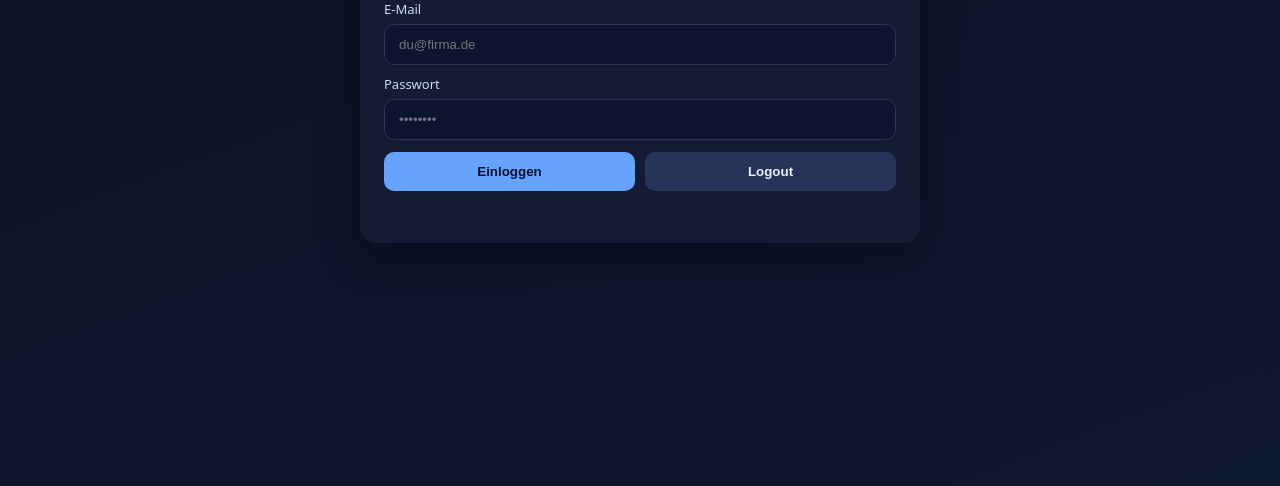
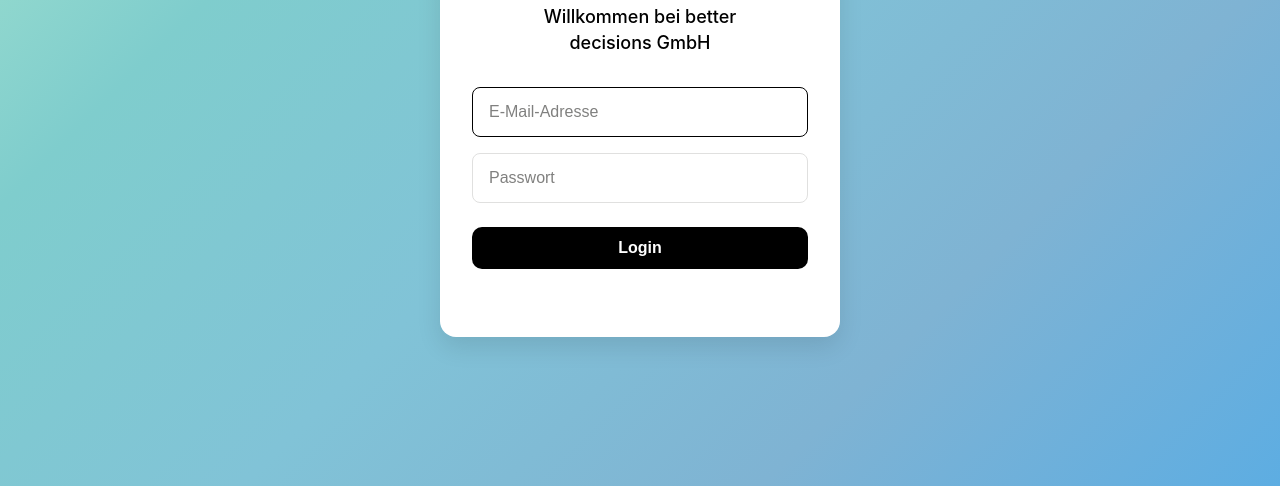
Before and after one commit to MarcoSchabel/hr-login, a plain HTML site: page index.html in a window 1280 px wide. Shown: the part 314-800 px from the top of the page. Drawn offline with nearby package versions, Linux system fonts and the light colour scheme.

Commit message:
Update index.html

```diff
--- a/index.html
+++ b/index.html
@@ -1,121 +1,232 @@
-<!doctype html>
+<!DOCTYPE html>
 <html lang="de">
+<head>
+  <meta charset="UTF-8">
+  <meta http-equiv="X-UA-Compatible" content="IE=edge">
+  <meta name="viewport" content="width=device-width, initial-scale=1">
+  <title>HR Login - better decisions GmbH</title>
 
-<head>
-  <meta charset="utf-8" />
-  <title>HR Login</title>
-  <meta name="viewport" content="width=device-width,initial-scale=1" />
   <style>
-    :root {
-      --bg: #0c1222;
-      --card: #141c33;
-      --text: #eaf0ff;
-      --muted: #9fb0d0;
-      --accent: #66a3ff
-    }
-
     * {
-      box-sizing: border-box
+      box-sizing: border-box;
+      margin: 0;
+      padding: 0;
     }
 
     body {
-      margin: 0;
-      background: linear-gradient(160deg, #0c1222, #0e1730);
-      color: var(--text);
-      font-family: system-ui
+      font-family: -apple-system, BlinkMacSystemFont, "Segoe UI", Roboto, "Helvetica Neue", Arial, sans-serif;
+      min-height: 100vh;
+      background: linear-gradient(135deg, #a8e6cf 0%, #7fcdcd 25%, #81c3d7 50%, #7fb3d3 75%, #5dade2 100%);
+      display: flex;
+      align-items: center;
+      justify-content: center;
+      padding: 20px;
     }
 
-    .wrap {
-      min-height: 100vh;
-      display: grid;
-      place-items: center;
-      padding: 24px
+    .login-container {
+      background: #ffffff;
+      border-radius: 16px;
+      box-shadow: 0 10px 25px rgba(0, 0, 0, 0.1);
+      padding: 40px 32px 32px 32px;
+      width: 100%;
+      max-width: 400px;
+      text-align: center;
     }
 
-    .card {
-      width: min(560px, 94vw);
-      background: var(--card);
-      border-radius: 16px;
-      padding: 24px;
-      box-shadow: 0 14px 40px rgba(0, 0, 0, .35)
+    .logo {
+      display: inline-block;
+      border: 2px solid #000000;
+      padding: 8px 12px;
+      font-size: 18px;
+      font-weight: bold;
+      color: #000000;
+      margin-bottom: 24px;
+      font-family: monospace;
     }
 
-    h1 {
-      margin: 0 0 16px;
-      font-size: 22px
+    .welcome-title {
+      color: #000000;
+      font-size: 18px;
+      font-weight: 500;
+      margin-bottom: 32px;
+      line-height: 1.4;
     }
 
-    label {
-      display: block;
-      margin: 10px 0 6px;
-      color: #cdd9f5;
-      font-size: 13px
+    .form-field {
+      margin-bottom: 16px;
+      text-align: left;
     }
 
-    input {
+    .form-input {
       width: 100%;
-      padding: 12px 14px;
-      border-radius: 10px;
-      border: 1px solid #2a3558;
-      background: #0c1430;
-      color: var(--text)
+      padding: 12px 16px;
+      border: 1px solid #e0e0df;
+      border-radius: 8px;
+      background-color: #ffffff;
+      color: #000000;
+      font-size: 16px;
+      line-height: 1.5;
+      transition: border-color 0.15s ease-in-out;
     }
 
-    .row {
-      display: flex;
-      gap: 10px;
-      margin-top: 12px;
-      flex-wrap: wrap
+    .form-input:focus {
+      outline: none;
+      border-color: #000000;
     }
 
-    button {
-      flex: 1;
-      min-width: 140px;
-      padding: 12px;
-      border: 0;
-      border-radius: 10px;
-      background: var(--accent);
-      color: #051029;
-      font-weight: 600;
-      cursor: pointer
+    .form-input::placeholder {
+      color: #80807f;
     }
 
-    button.secondary {
-      background: #26345c;
-      color: #eaf0ff
+    .submit-button {
+      width: 100%;
+      padding: 12px 24px;
+      background-color: #000000;
+      color: #ffffff;
+      border: none;
+      border-radius: 10px;
+      font-size: 16px;
+      font-weight: 600;
+      cursor: pointer;
+      transition: background-color 0.15s ease-in-out;
+      margin-top: 8px;
     }
 
-    .err {
-      margin-top: 10px;
-      color: #ff9aa8;
-      min-height: 18px
+    .submit-button:hover {
+      background-color: rgba(0, 0, 0, 0.8);
+    }
+
+    .logout-button {
+      width: 100%;
+      padding: 12px 24px;
+      background-color: transparent;
+      color: #161616;
+      border: 1px solid #000000;
+      border-radius: 10px;
+      font-size: 16px;
+      font-weight: 600;
+      cursor: pointer;
+      transition: all 0.15s ease-in-out;
+      margin-top: 8px;
+    }
+
+    .logout-button:hover {
+      background-color: rgba(0, 0, 0, 0.05);
+    }
+
+    .error-message {
+      color: #e74c3c;
+      font-size: 14px;
+      margin-top: 16px;
+      min-height: 20px;
+      text-align: center;
+    }
+
+    .footer {
+      position: fixed;
+      bottom: 24px;
+      left: 50%;
+      transform: translateX(-50%);
+      text-align: center;
+    }
+
+    .footer-links {
+      color: #80807f;
+      font-size: 14px;
+    }
+
+    .footer-links a {
+      color: #161616;
+      text-decoration: underline;
+      text-underline-offset: 0.2em;
+      text-decoration-color: rgba(73, 73, 69, 0.18);
+    }
+
+    .footer-links a:hover {
+      text-decoration-color: rgba(18, 18, 17, 0.73);
+    }
+
+    /* Mobile responsiveness */
+    @media (max-width: 480px) {
+      .login-container {
+        margin: 20px;
+        padding: 32px 24px 24px 24px;
+      }
+
+      .footer {
+        position: static;
+        margin-top: 40px;
+        transform: none;
+      }
     }
   </style>
+
   <script src="https://unpkg.com/@supabase/supabase-js@2"></script>
 </head>
 
 <body>
-  <div class="wrap">
-    <div class="card">
-      <h1>HR Login</h1>
+  <div class="login-container">
+    <div class="logo">
+      <svg width="80" height="80" viewBox="0 0 255.32 255.32" xmlns="http://www.w3.org/2000/svg">
+        <defs>
+          <style>
+            .cls-1 {
+              fill: #1d1d1b;
+              stroke-width: 0px;
+            }
+          </style>
+        </defs>
+        <g>
+          <path class="cls-1" d="M150.1,127.66c0-12.47,2.93-22.42,8.79-29.87,5.86-7.44,13.64-11.17,23.34-11.17,9.15,0,16.35,3.19,21.59,9.57l.82-8.09h16.25v77.84c0,10.54-3.28,18.85-9.83,24.93-6.55,6.08-15.4,9.13-26.53,9.13-5.89,0-11.64-1.22-17.25-3.67-5.61-2.45-9.88-5.65-12.8-9.61l8.53-10.83c5.54,6.58,12.37,9.87,20.48,9.87,5.99,0,10.71-1.62,14.17-4.86,3.46-3.24,5.19-8,5.19-14.28v-5.42c-5.19,5.79-12.12,8.68-20.78,8.68-9.4,0-17.08-3.73-23.04-11.2-5.96-7.47-8.94-17.81-8.94-31.02ZM168.05,129.21c0,8.06,1.64,14.41,4.93,19.03,3.29,4.63,7.85,6.94,13.69,6.94,7.27,0,12.66-3.12,16.18-9.35v-35.32c-3.41-6.08-8.76-9.13-16.03-9.13-5.94,0-10.55,2.35-13.84,7.05-3.29,4.7-4.93,11.63-4.93,20.78Z"/>
+          <path class="cls-1" d="M121.87,169.89c-10.01,0-17.83-3.63-23.44-10.88-5.61-7.26-8.42-17.44-8.42-30.55s2.84-23.4,8.53-30.73c5.68-7.33,13.56-10.99,23.62-10.99s18.58,3.89,24.09,11.68h.87c-.82-5.76-1.23-10.3-1.23-13.64v-29.24h17.13v112.92h-13.35l-2.98-10.52h-.8c-5.47,7.98-13.47,11.97-24.02,11.97ZM126.44,156.1c7.02,0,12.12-1.97,15.31-5.91s4.84-10.34,4.94-19.19v-2.4c0-10.11-1.65-17.29-4.94-21.55-3.29-4.26-8.44-6.39-15.46-6.39-6,0-10.62,2.43-13.86,7.29-3.24,4.86-4.86,11.79-4.86,20.79s1.57,15.69,4.72,20.36c3.14,4.67,7.86,7,14.15,7Z"/>
+          <path class="cls-1" d="M104.26,129.26c0,12.35-2.76,22.17-8.27,29.47-5.51,7.3-13.1,10.95-22.75,10.95s-16.56-3.36-21.76-10.07l-.88,8.6h-16.17V55.32h17.86v41.01c5.14-6.07,12.08-9.11,20.8-9.11,9.7,0,17.32,3.6,22.86,10.8,5.54,7.2,8.31,17.27,8.31,30.21v1.03ZM86.4,127.71c0-8.62-1.52-15.09-4.56-19.41-3.04-4.31-7.45-6.47-13.23-6.47-7.74,0-13.18,3.38-16.32,10.14v32.78c3.18,6.91,8.67,10.36,16.46,10.36,5.59,0,9.9-2.08,12.94-6.25,3.04-4.16,4.61-10.46,4.7-18.89v-2.28Z"/>
+        </g>
+        <path class="cls-1" d="M255.32,255.32H0V0h255.32v255.32ZM17.32,238h220.67V17.32H17.32v220.67Z"/>
+      </svg>
+    </div>
 
-      <label for="email">E-Mail</label>
-      <input id="email" type="email" autocomplete="username" placeholder="du@firma.de" required />
+    <h1 class="welcome-title">Willkommen bei better<br>decisions GmbH</h1>
 
-      <label for="pw">Passwort</label>
-      <input id="pw" type="password" autocomplete="current-password" placeholder="••••••••" required />
-
-      <div class="row">
-        <button id="btnSignIn">Einloggen</button>
-        <button id="btnSignOut" class="secondary">Logout</button>
+    <form novalidate>
+      <div class="form-field">
+        <input
+          class="form-input"
+          id="email"
+          name="email"
+          type="email"
+          autocomplete="email"
+          autocapitalize="none"
+          spellcheck="false"
+          placeholder="E-Mail-Adresse"
+          required
+          autofocus>
       </div>
 
-      <div class="err" id="error"></div>
-    </div>
+      <div class="form-field">
+        <input
+          class="form-input"
+          id="pw"
+          name="password"
+          type="password"
+          autocomplete="current-password"
+          placeholder="Passwort"
+          required>
+      </div>
+
+      <button type="button" class="submit-button" id="btnSignIn">
+        Login
+      </button>
+
+      <button type="button" class="logout-button" id="btnSignOut" style="display: none;">
+        Logout
+      </button>
+
+      <div class="error-message" id="error"></div>
+    </form>
   </div>
 
   <script>
-    // Deine Supabase Daten
+    // Deine Supabase Daten - UNVERÄNDERT
     const SUPABASE_URL = "https://rrzenypyvagcopfaplas.supabase.co";
     const SUPABASE_ANON_KEY = "eyJhbGciOiJIUzI1NiIsInR5cCI6IkpXVCJ9.eyJpc3MiOiJzdXBhYmFzZSIsInJlZiI6InJyemVueXB5dmFnY29wZmFwbGFzIiwicm9sZSI6ImFub24iLCJpYXQiOjE3NDM0MDU1NjcsImV4cCI6MjA1ODk4MTU2N30.Ja7n70vI2YrEXQueM0C2FX7QydeCdLkEaO2gGyl_lUo";
     const FUNCTION_URL = "https://rrzenypyvagcopfaplas.supabase.co/functions/v1/get_embed_url";
@@ -124,7 +235,7 @@
     const el = (id) => document.getElementById(id);
     const setError = (m) => el('error').textContent = m || "";
 
-    // Shared function für Embed URL abrufen und redirect
+    // Shared function für Embed URL abrufen und redirect - UNVERÄNDERT
     async function redirectToRetool(session) {
       const resp = await fetch(FUNCTION_URL, {
         method: "POST",
@@ -143,7 +254,7 @@
       window.location.replace(embedUrl);
     }
 
-    // Check if user is already logged in
+    // Check if user is already logged in - UNVERÄNDERT
     async function checkExistingSession() {
       try {
         const { data: { session } } = await supabase.auth.getSession();
@@ -157,6 +268,7 @@
       }
     }
 
+    // Login Event Handler - UNVERÄNDERT
     el('btnSignIn').addEventListener('click', async () => {
       setError("");
       const email = el('email').value.trim();
@@ -176,6 +288,7 @@
       }
     });
 
+    // Logout Event Handler - UNVERÄNDERT
     el('btnSignOut').addEventListener('click', async () => {
       setError("");
       const { error } = await supabase.auth.signOut();
@@ -183,9 +296,8 @@
       setError("Erfolgreich abgemeldet.");
     });
 
-    // Check for existing session on page load
+    // Check for existing session on page load - UNVERÄNDERT
     checkExistingSession();
   </script>
 </body>
-
 </html>
```
